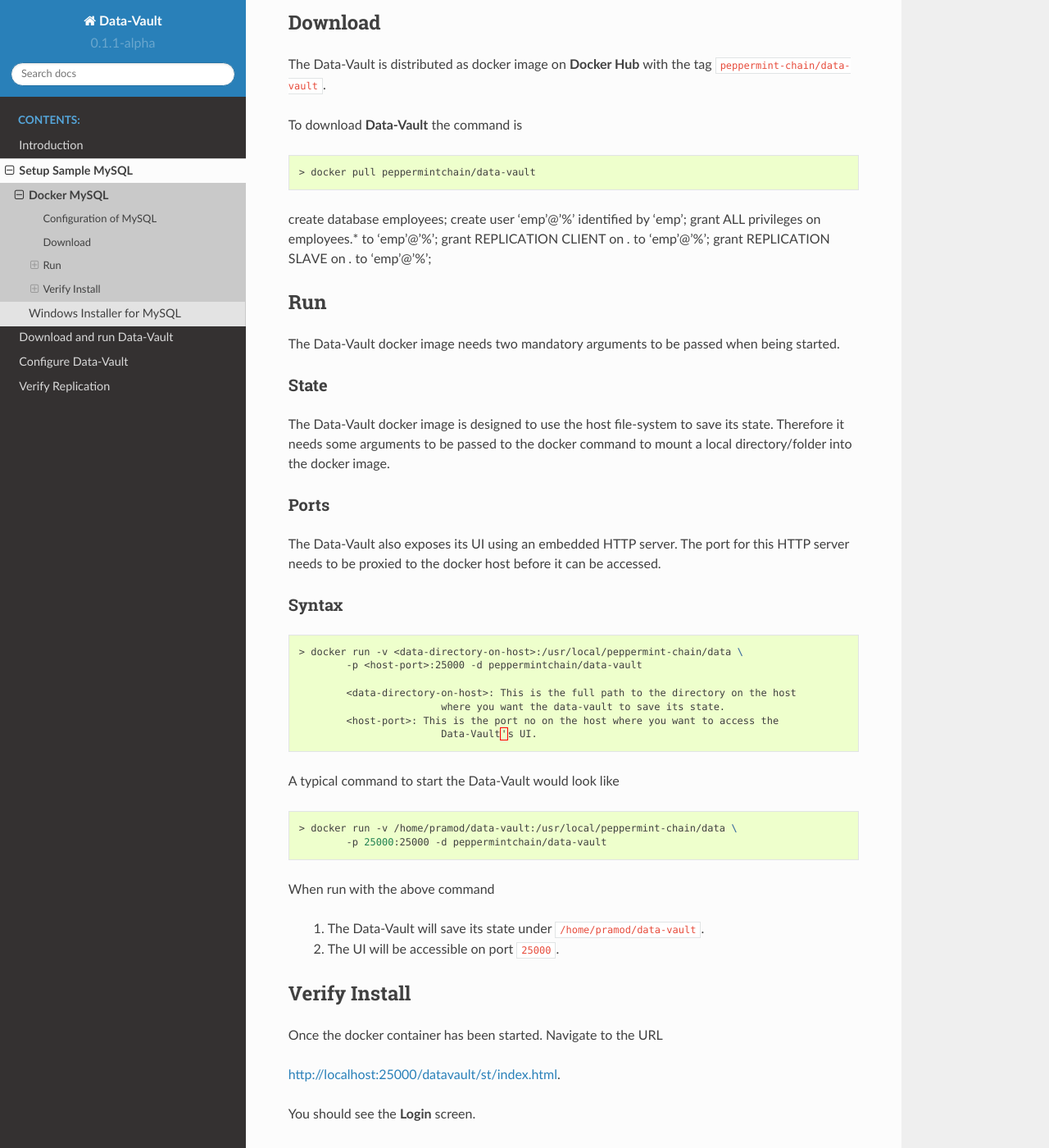
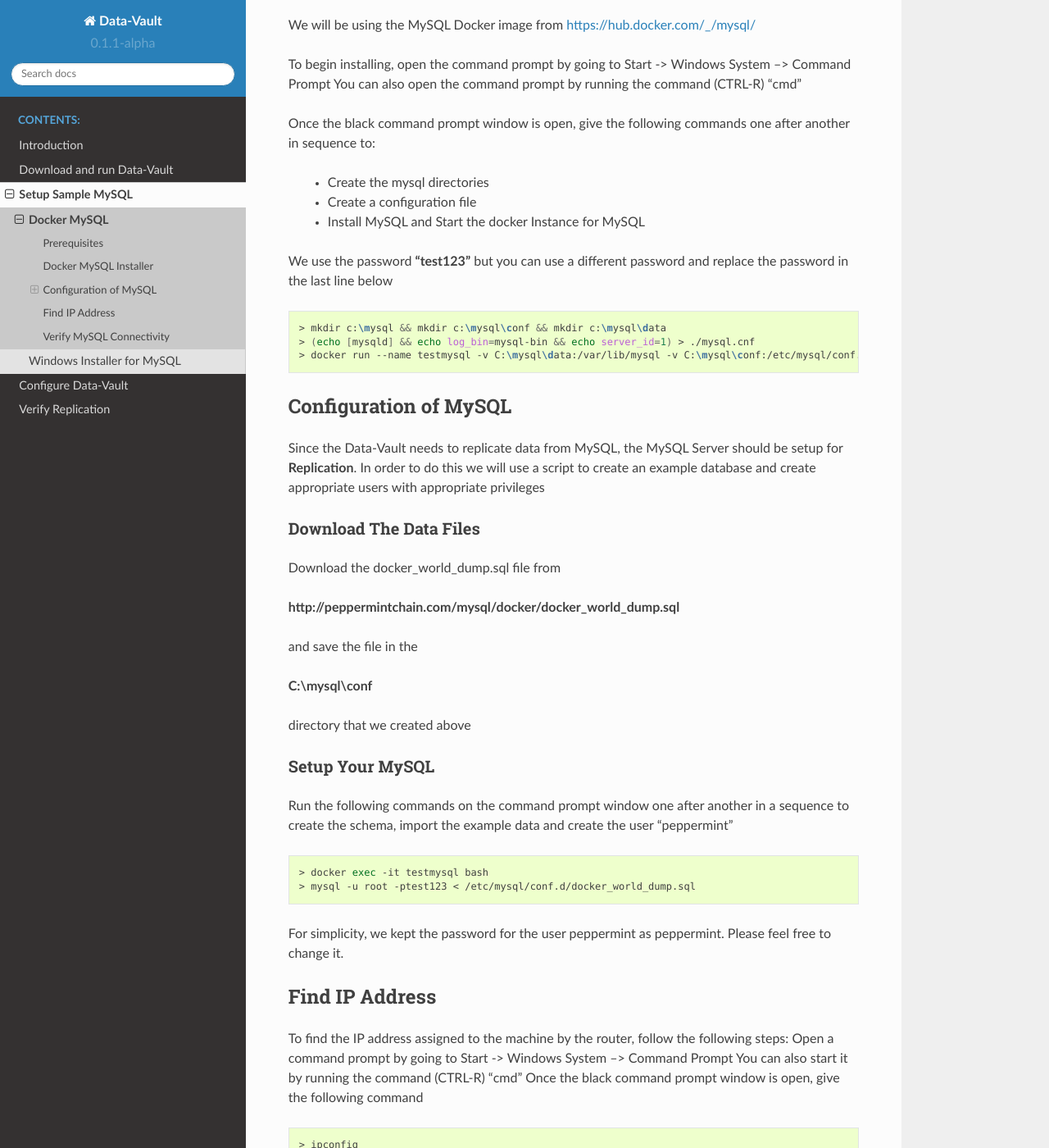
Before and after one commit to peppermint-chain/documentation, a Sphinx documentation site: the page built from source/setup_mysql_docker.rst, in a window 1280 px wide and 1400 px high, scrolled down 325 px. Shown: the whole window at 82% size. Built offline with Sphinx 7.4.7 and the Read the Docs theme 2.0.0, drawn with Linux system fonts in a browser that asks for light colours; some of the changed text lies outside the part shown.

Commit message:
Updated docker MySQL, Configure docs and some images

```diff
--- a/source/index.rst
+++ b/source/index.rst
@@ -11,8 +11,8 @@
 	:caption: Contents:
 
 	intro
+	setup_dv
 	setup_mysql
-	setup_dv
 	configure
 	verify_replication
 
--- a/source/setup_mysql_docker.rst
+++ b/source/setup_mysql_docker.rst
@@ -1,98 +1,124 @@
 ============
 Docker MySQL
 ============
+
+Prerequisites
+=============
+Before beginning the MySQL installation, please decide on a directory where the MySQL data and configuration files will reside.
+For this exercise, lets use the directory c:\mysql.
+
+
+Docker MySQL Installer
+======================
 We will be using the MySQL Docker image from `<https://hub.docker.com/_/mysql/>`_
 
-Configuration of MySQL
-=======================
-Since the Data-Vault needs to replicate data from MySQL, the MySQL Server needs to be setup for **Replication**.
-In order to do this we need to
+To begin installing, open the command prompt by going to Start -> Windows System --> Command Prompt
+You can also open the command prompt by running the command (CTRL-R) "cmd"
 
-Download
-============
-The Data-Vault is distributed as docker image on **Docker Hub** with the tag :code:`peppermint-chain/data-vault`.
+Once the black command prompt window is open, give the following commands one after another in sequence to:
 
-To download **Data-Vault** the command is
+	* Create the mysql directories
+	* Create a configuration file
+	* Install MySQL and Start the docker Instance for MySQL
+
+We use the password **"test123"** but you can use a different password and replace the password in the last line below
 
 .. code-block:: bash
 
-	> docker pull peppermintchain/data-vault
-
-create database employees;
-create user 'emp'@'%' identified by 'emp';
-grant ALL privileges on employees.* to 'emp'@'%';
-grant REPLICATION CLIENT on *.* to 'emp'@'%';
-grant REPLICATION SLAVE on *.* to 'emp'@'%';
+	> mkdir c:\mysql && mkdir c:\mysql\conf && mkdir c:\mysql\data
+	> (echo [mysqld] && echo log_bin=mysql-bin && echo server_id=1) > ./mysql.cnf
+	> docker run --name testmysql -v C:\mysql\data:/var/lib/mysql -v C:\mysql\conf:/etc/mysql/conf.d -p 7706:7706 -e MYSQL_ROOT_PASSWORD=**test123** -d mysql:5.7
 
 
+Configuration of MySQL
+======================
+Since the Data-Vault needs to replicate data from MySQL, the MySQL Server should be setup for **Replication**.
+In order to do this we will use a script to create an example database and create appropriate users with appropriate privileges
 
-Run
-=======
-The Data-Vault docker image needs two mandatory arguments to be passed when being started.
+Download The Data Files
+-----------------------
 
-State
-------
-The Data-Vault docker image is designed to use the host file-system to save its state.
-Therefore it needs some arguments to be passed to the docker command to mount a local directory/folder into
-the docker image.
+Download the docker_world_dump.sql file from
 
-Ports
-------
-The Data-Vault also exposes its UI using an embedded HTTP server. The port for this HTTP server needs to be
-proxied to the docker host before it can be accessed.
+**http://peppermintchain.com/mysql/docker/docker_world_dump.sql**
 
+and save the file in the
 
-Syntax
--------
+**C:\\mysql\\conf**
+
+directory that we created above
+
+Setup Your MySQL
+----------------
+
+Run the following commands on the command prompt window one after another in a sequence to create the schema, import the example data and create the user "peppermint"
 
 .. code-block:: bash
 
-	> docker run -v <data-directory-on-host>:/usr/local/peppermint-chain/data \
-		-p <host-port>:25000 -d peppermintchain/data-vault
+	> docker exec -it testmysql bash
+	> mysql -u root -ptest123 < /etc/mysql/conf.d/docker_world_dump.sql
 
-		<data-directory-on-host>: This is the full path to the directory on the host
-				where you want the data-vault to save its state.
-		<host-port>: This is the port no on the host where you want to access the
-				Data-Vault's UI.
+For simplicity, we kept the password for the user peppermint as peppermint. Please feel free to change it.
 
-A typical command to start the Data-Vault would look like
+
+Find IP Address
+===============
+
+To find the IP address assigned to the machine by the router, follow the following steps:
+Open a command prompt by going to Start -> Windows System --> Command Prompt
+You can also start it by running the command (CTRL-R) "cmd"
+Once the black command prompt window is open, give the following command
 
 .. code-block:: bash
 
-	> docker run -v /home/pramod/data-vault:/usr/local/peppermint-chain/data \
-		-p 25000:25000 -d peppermintchain/data-vault
+	> ipconfig
 
 
-When run with the above command
+.. image:: images/ipconfig1.png
+	:scale: 100%
 
-	1. The Data-Vault will save its state under :code:`/home/pramod/data-vault`.
-	2. The UI will be accessible on port :code:`25000`.
+Look for the entry under the internet connectivity being used e.g. Wireless LAN adapter Wi-Fi:
+The entry could look like
 
-Verify Install
-===============
-Once the docker container has been started. Navigate to the URL
+.. code-block:: bash
 
-`<http://localhost:25000/datavault/st/index.html>`_.
-
-You should see the **Login** screen.
-
-Login
---------
-
-.. image:: images/login.png
-	:scale: 90%
-
-In the alpha version there is no Authentication. Just login with any User Id.
-
-Dashboard
-----------
-Once you login, you should see the main Dashboard
-
-.. image:: images/dashboard.png
-	:scale: 90%
+	> IPv4 Address. . . . . . . . . . . : 192.168.0.13
 
 
-The Dashboard gives a high level view of the current state of the Data-Vault.
-When you first login, it should look like the image above.
+.. image:: images/ipconfig2.png
+	:scale: 100%
 
-If you are able to see the Dashboard, you are good to go !
+
+Save this IP address. This is the IP address with which you will ask peppermint to connect to the MySQL database
+
+Verify MySQL Connectivity
+=========================
+
+To verify the connectivity, login to Peppermint and go to the Databases section.
+Click the "New Database" button
+
+.. image:: images/Peppermint1.png
+	:scale: 100%
+
+Use the following details to add the "world" example database on our MySQL database that we just installed.
+
++-----------------+----------------------------------------------------------------+
+| DatabaseName    | Choose a name e.g. MySQL_Docker                                |
++-----------------+----------------------------------------------------------------+
+| HostName        | The IP address above e.g. 192.168.0.13                         |
++-----------------+----------------------------------------------------------------+
+| PortNo          | 7706                                                           |
++-----------------+----------------------------------------------------------------+
+| Schema          | world                                                          |
++-----------------+----------------------------------------------------------------+
+| UserId          | peppermint                                                     |
++-----------------+----------------------------------------------------------------+
+| Password        | The password you setup during the "Add New User" section above |
++-----------------+----------------------------------------------------------------+
+
+.. image:: images/Peppermint3.png
+	:scale: 100%
+
+|
+
+This will connect to the database and that verifies the MySQL installation and connectivity to Peppermint.
```
Also changed, not shown: source/configure.rst (+8 -6 lines), source/setup_mysql_win.rst (+15 -13 lines), source/images/db_with_one.png, source/images/new_db.png, source/images/new_db2.png (deleted), source/images/peppermint2.png, source/images/peppermint3.png (added).
